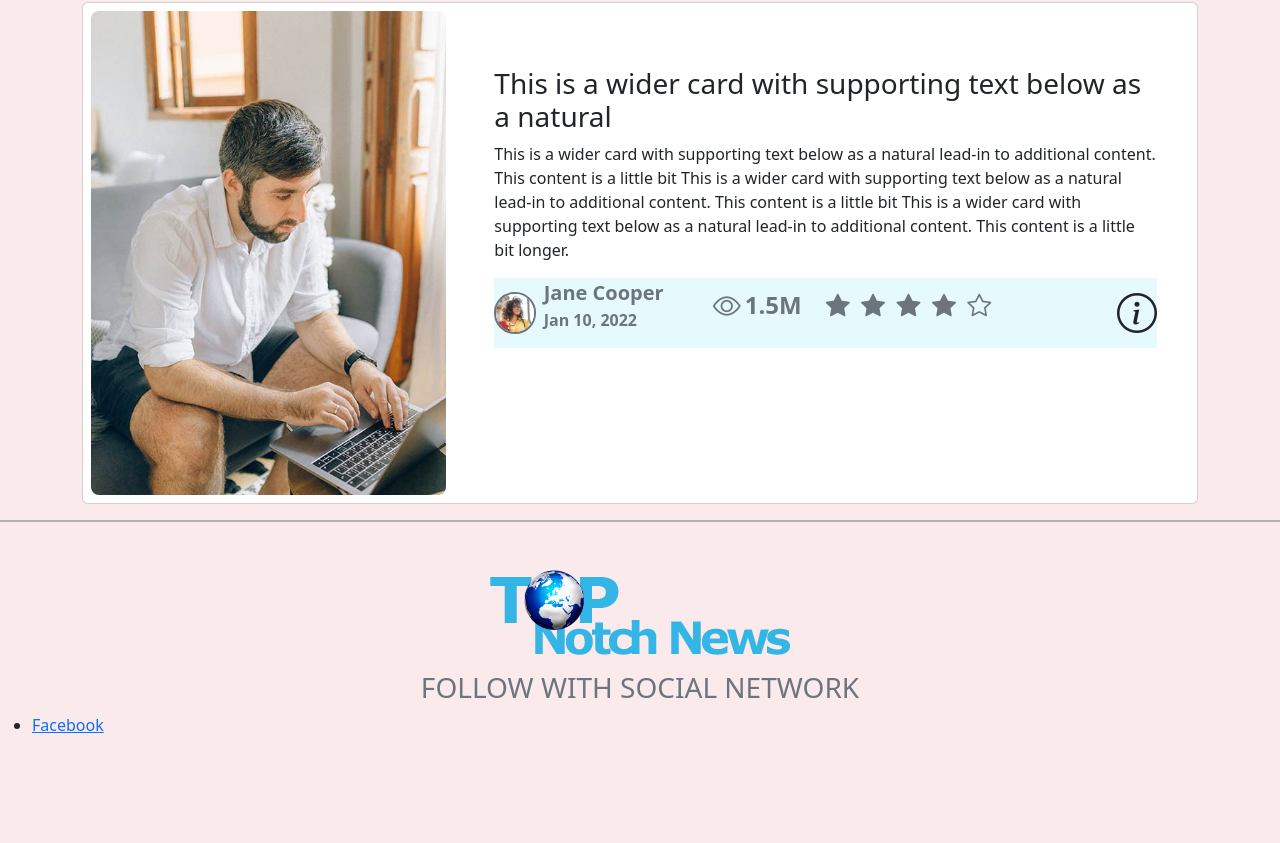
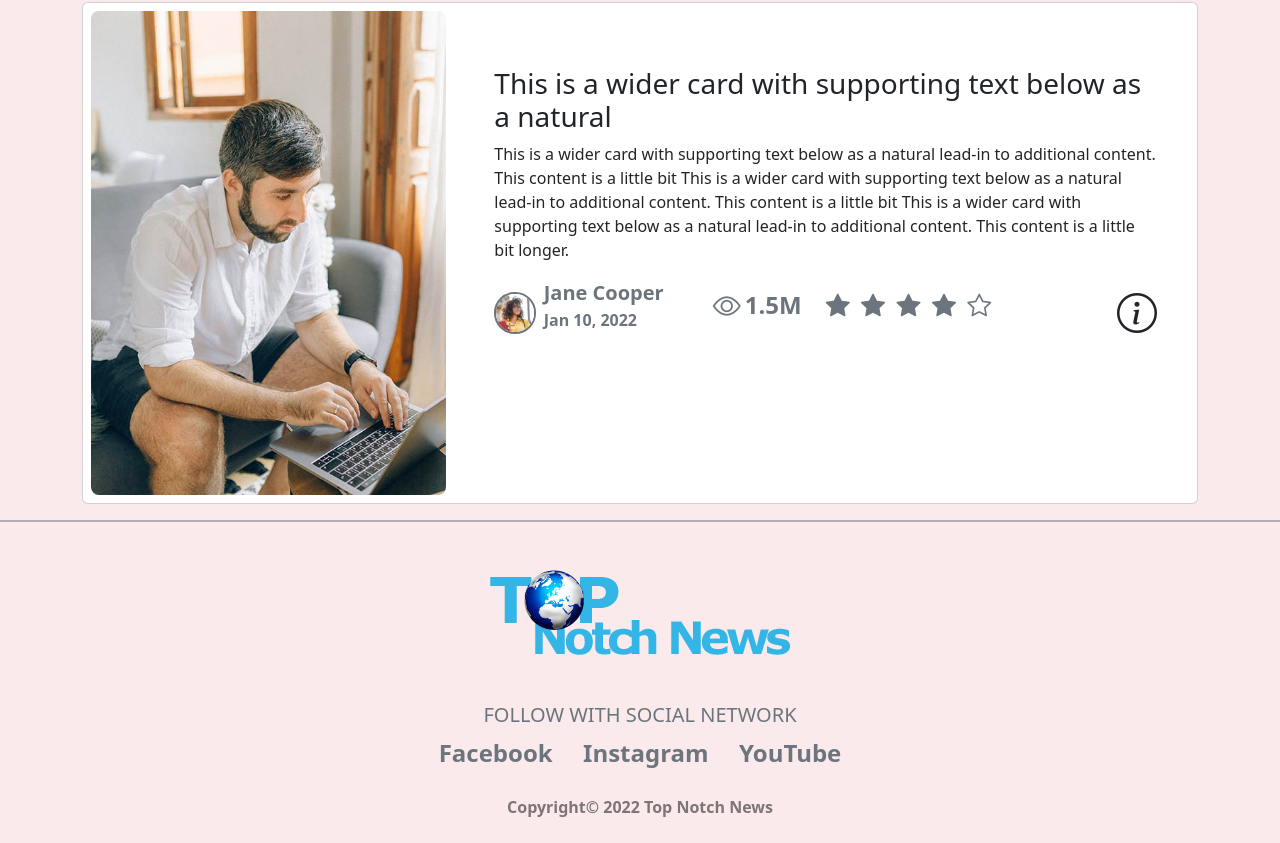
Before and after one commit to AnamulHassan/top-notch-news, a plain HTML site: page index.html in a window 1280 px wide. Shown: the part 380-1223 px from the top of the page. Before the commit the page ends 1133 px from the top, so only its background shows below. Drawn offline with nearby package versions, Linux system fonts and the light colour scheme.

Commit message:
footer added

```diff
--- a/index.html
+++ b/index.html
@@ -169,7 +169,7 @@
                 additional content. This content is a little bit longer.
               </p>
               <section
-                class="d-flex flex-column flex-sm-column flex-md-column flex-lg-row flex-xl-row flex-xxl-row justify-content-between col-12 bg-info bg-opacity-10"
+                class="d-flex flex-column flex-sm-column flex-md-column flex-lg-row flex-xl-row flex-xxl-row justify-content-between col-12"
               >
                 <div
                   class="d-flex align-items-center col-12 col-sm-12 col-md-12 col-lg-6 col-xl-6 col-xxl-6"
@@ -224,16 +224,43 @@
       <div class="d-flex justify-content-center mt-5">
         <img src="icons/logo.png" alt="" />
       </div>
-      <h3 class="text-center mt-3 text-uppercase text-secondary">
+      <h5 class="text-center mt-5 text-uppercase text-secondary">
         Follow with social network
-      </h3>
-      <ul>
+      </h5>
+      <ul
+        class="container list-unstyled d-flex justify-content-between col-11 col-sm-11 col-md-5 col-lg-4 col-xl-4 col-xxl-3"
+      >
         <li>
-          <a title="Facebook" href="https://web.facebook.com/?_rdc=1&_rdr"
+          <a
+            class="text-decoration-none fs-4 text-secondary fw-bold"
+            title="Facebook"
+            target="_blank"
+            href="https://web.facebook.com/?_rdc=1&_rdr"
             >Facebook</a
           >
         </li>
+        <li>
+          <a
+            class="text-decoration-none fs-4 text-secondary fw-bold"
+            title="Instagram"
+            target="_blank"
+            href="https://www.instagram.com/"
+            >Instagram</a
+          >
+        </li>
+        <li>
+          <a
+            class="text-decoration-none fs-4 text-secondary fw-bold"
+            title="YouTube"
+            target="_blank"
+            href="https://www.youtube.com/"
+            >YouTube</a
+          >
+        </li>
       </ul>
+      <p class="text-center fs-6 fw-semibold text-black-50 m-4">
+        Copyright&copy; <span>2022</span> Top Notch News
+      </p>
     </footer>
     <!-- JavaScript Bundle with Popper -->
     <script
```
